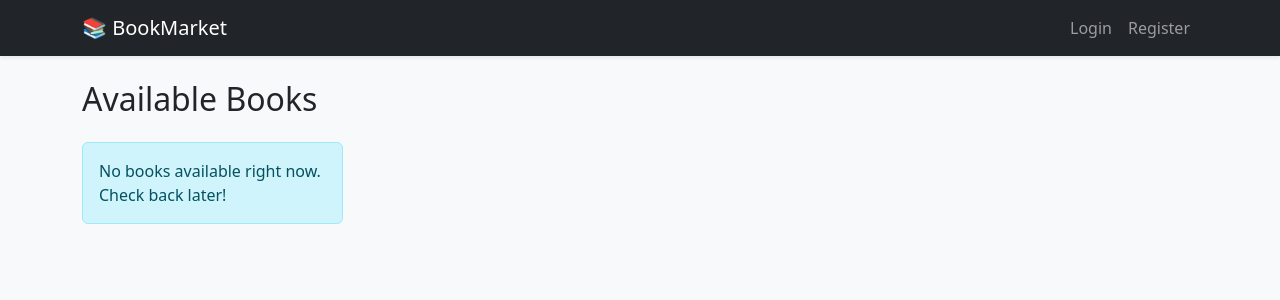
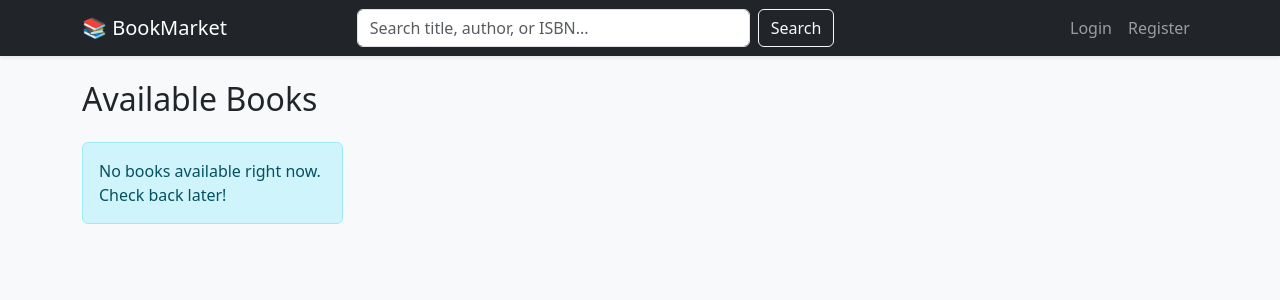
Before and after one commit to samir-27/book_market_django, a Django app: page / in a window 1280 px wide. Shown: the top 300 px of the page. Run offline with Django 5.2, Linux system fonts and the light colour scheme; data that the repository does not hold is empty.

Commit message:
Implemented search functionality using Q objects for title, author, and ISBN

```diff
--- a/marketplace/views.py
+++ b/marketplace/views.py
@@ -2,12 +2,25 @@ from django.shortcuts import render, get_object_or_404, redirect
 from django.contrib.auth import login, logout
 from django.contrib.auth.forms import UserCreationForm, AuthenticationForm
 from django.contrib.auth.decorators import login_required
+from django.db.models import Q
 from .models import Book
 from .forms import BookForm
 
 def book_list(request):
-    # Fetch all books that are NOT sold, ordered by newest first
+    # Grab the search term from the URL (e.g., ?q=harry)
+    query = request.GET.get('q')
+
+    # Start with all unsold books
     books = Book.objects.filter(is_sold=False).order_by('-created_at')
+
+    # If a search query exists, filter the books further
+    if query:
+        books = books.filter(
+            Q(title__icontains=query) |
+            Q(author__icontains=query) |
+            Q(isbn__icontains=query)
+        )
+
     return render(request, 'marketplace/index.html', {'books': books})
 
 def book_detail(request, book_id):
--- a/templates/base.html
+++ b/templates/base.html
@@ -18,6 +18,11 @@
                 <span class="navbar-toggler-icon"></span>
             </button>
             <div class="collapse navbar-collapse" id="navbarNav">
+                <form class="d-flex mx-auto w-50 my-2 my-lg-0" action="{{ url('book_list') }}" method="GET">
+                    <!-- request.GET.get('q', '') keeps the search term in the box after submitting -->
+                    <input class="form-control me-2" type="search" placeholder="Search title, author, or ISBN..." aria-label="Search" name="q" value="{{ request.GET.get('q', '') }}">
+                    <button class="btn btn-outline-light" type="submit">Search</button>
+                </form>
 <ul class="navbar-nav ms-auto">
 {% if request.user.is_authenticated %}
 
--- a/templates/marketplace/index.html
+++ b/templates/marketplace/index.html
@@ -2,7 +2,16 @@
 {% extends "base.html" %}
 
 {% block content %}
-<h2 class="mb-4">Available Books</h2>
+
+<!-- Dynamic Header based on Search -->
+{% if request.GET.get('q') %}
+    <div class="d-flex justify-content-between align-items-center mb-4">
+        <h2>Search Results for "{{ request.GET.get('q') }}"</h2>
+        <a href="{{ url('book_list') }}" class="btn btn-outline-secondary">Clear Search</a>
+    </div>
+{% else %}
+    <h2 class="mb-4">Available Books</h2>
+{% endif %}
 
 <div class="row row-cols-1 row-cols-md-3 row-cols-lg-4 g-4">
     {% for book in books %}
```
